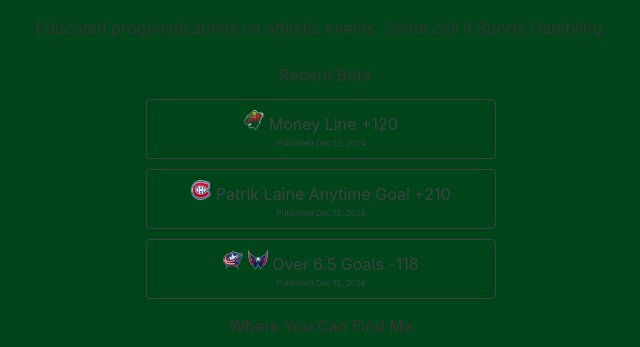
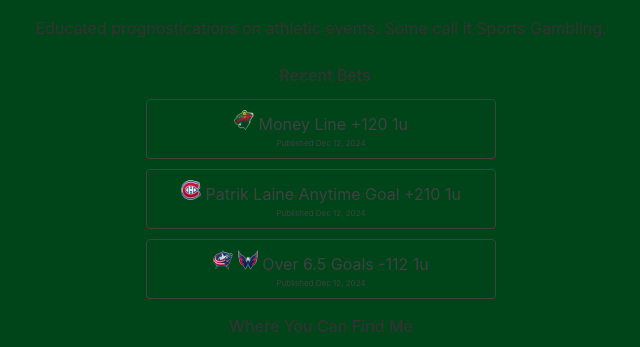
Before and after one commit to vellsworth/profile, a Jekyll site: the page built from index.html, in a window 1280 px wide. Shown: the part 318-665 px from the top of the page, without its empty margins (319-959 px from the left). Built offline with Jekyll 4.4.1, drawn with Linux system fonts in a browser that asks for light colours; nearby versions of some CDN libraries.

Commit message:
Update bets.yml

```diff
--- a/_data/bets.yml
+++ b/_data/bets.yml
@@ -1,15 +1,15 @@
 bets:
-  - description: "Money Line +120"
+  - description: "Money Line +120 1u"
     published: "Dec 12, 2024"
     teams:
       - wild
 
-  - description: "Patrik Laine Anytime Goal +210"
+  - description: "Patrik Laine Anytime Goal +210 1u"
     published: "Dec 12, 2024"
     teams:
       - canadiens
 
-  - description: "Over 6.5 Goals -118"
+  - description: "Over 6.5 Goals -112 1u"
     published: "Dec 12, 2024"
     teams:
       - blue_jackets
```
